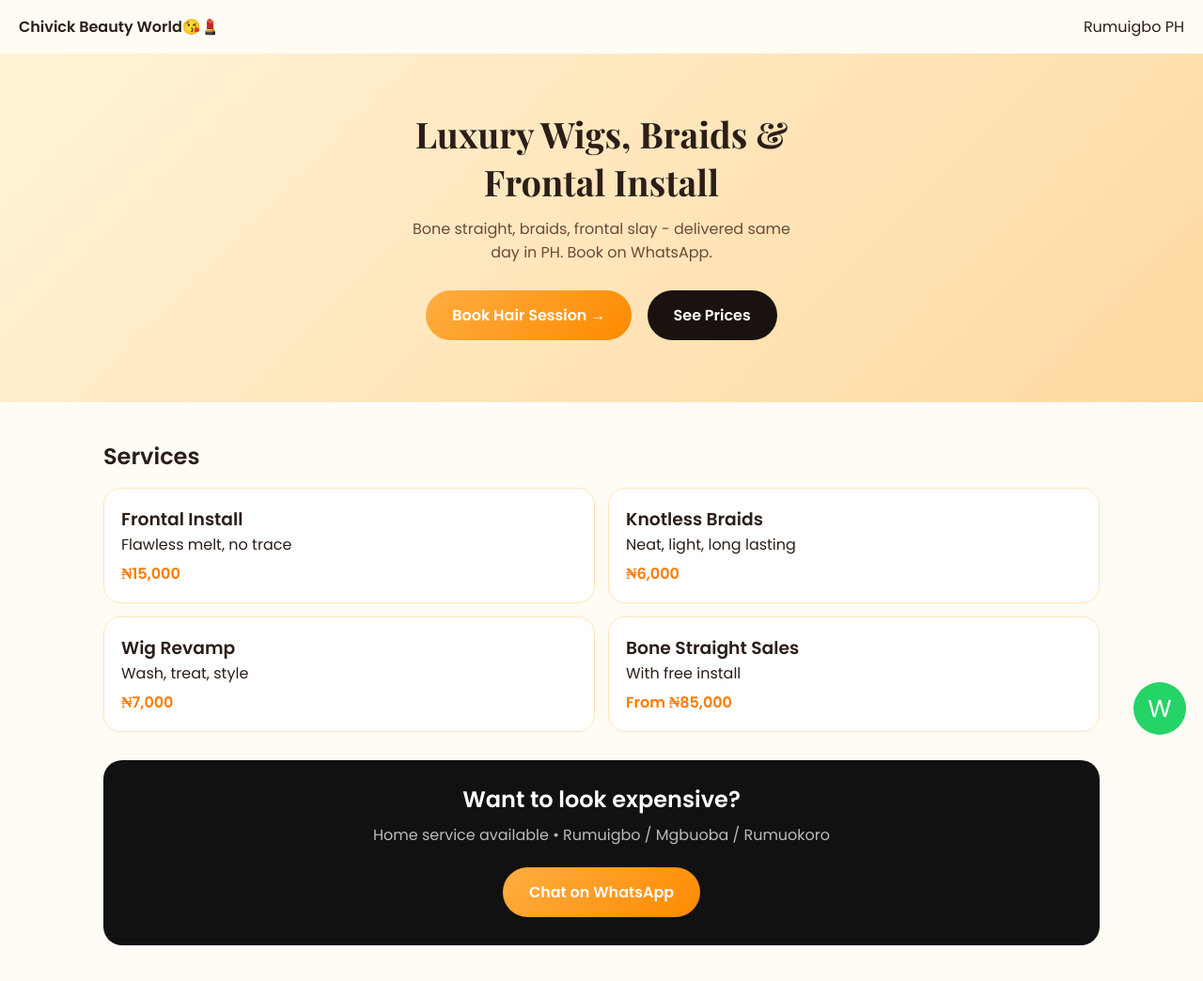
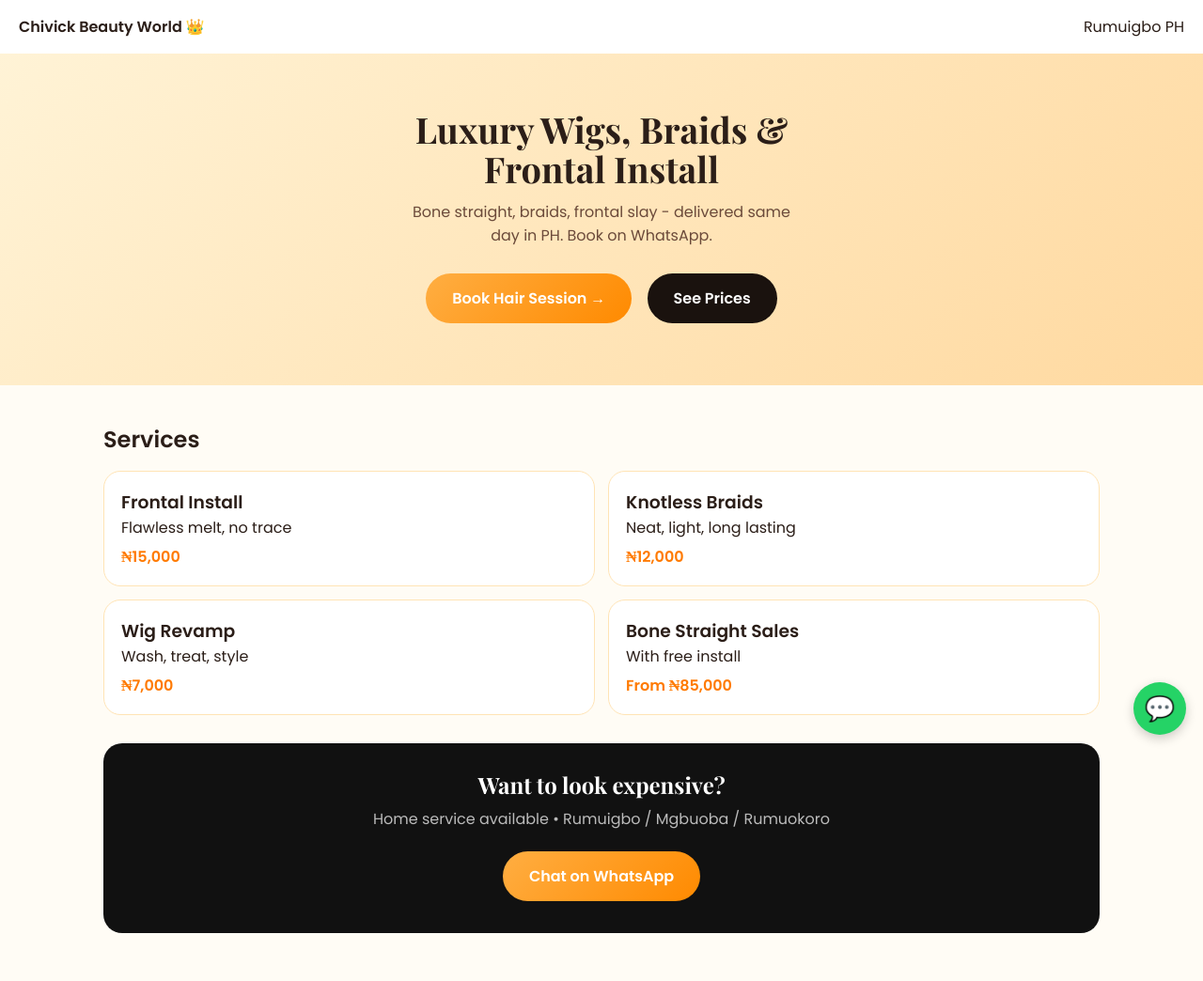
Before and after one commit to oscarkelvin054-coder/chivick-beauty-world, a plain HTML site: page index.html in a window 1280 px wide. Shown: the whole page at 94% size. Drawn offline with nearby package versions, Linux system fonts and the light colour scheme.

Commit message:
Update index.html

```diff
--- a/index.html
+++ b/index.html
@@ -13,30 +13,30 @@
 .grid{display:grid;grid-template-columns:1fr 1fr;gap:14px;margin-top:16px}
 .card{background:#fff;border:1px solid #ffe4b5;border-radius:18px;padding:18px}
 .price{font-weight:700;color:#ff7a00;margin-top:6px}
-.floating{position:fixed;bottom:18px;right:18px;background:#25D366;color:#fff;width:56px;height:56px;border-radius:50%;display:flex;align-items:center;justify-content:center;font-size:26px;text-decoration:none}
+.floating{position:fixed;bottom:18px;right:18px;background:#25D366;color:#fff;width:56px;height:56px;border-radius:50%;display:flex;align-items:center;justify-content:center;font-size:26px;text-decoration:none;box-shadow:0 4px 12px rgba(0,0,0,.2)}
 </style>
 </head>
 <body>
-<div style="display:flex;justify-content:space-between;padding:16px 20px"><b>Chivick Beauty World😘💄</b><span>Rumuigbo PH</span></div>
+<div style="display:flex;justify-content:space-between;padding:16px 20px;background:#fff;position:sticky;top:0"><b>Chivick Beauty World 👑</b><span>Rumuigbo PH</span></div>
 <div class="hero">
-<h1 style="font-family:'Playfair Display';font-size:38px">Luxury Wigs, Braids &<br>Frontal Install</h1>
+<h1 style="font-family:'Playfair Display';font-size:38px;line-height:1.1">Luxury Wigs, Braids &<br>Frontal Install</h1>
 <p style="max-width:420px;margin:12px auto 22px;color:#6b4a3a">Bone straight, braids, frontal slay - delivered same day in PH. Book on WhatsApp.</p>
-<a class="btn btn-gold" href="https://wa.me/c/2348152822390?text=Hi%20Ada%20I%20want%20to%20book%20hair">Book Hair Session →</a>
+<a class="btn btn-gold" href="https://wa.me/2348152822390?text=Hi%20Chivick%20Beauty%20World%20I%20want%20to%20book%20hair">Book Hair Session →</a>
 <a class="btn btn-dark" href="#prices">See Prices</a>
 </div>
 <div class="section" id="prices">
 <h2>Services</h2>
 <div class="grid">
 <div class="card"><h3>Frontal Install</h3><p>Flawless melt, no trace</p><div class="price">₦15,000</div></div>
-<div class="card"><h3>Knotless Braids</h3><p>Neat, light, long lasting</p><div class="price">₦6,000</div></div>
+<div class="card"><h3>Knotless Braids</h3><p>Neat, light, long lasting</p><div class="price">₦12,000</div></div>
 <div class="card"><h3>Wig Revamp</h3><p>Wash, treat, style</p><div class="price">₦7,000</div></div>
 <div class="card"><h3>Bone Straight Sales</h3><p>With free install</p><div class="price">From ₦85,000</div></div>
 </div>
-<div style="background:#111;color:#fff;border-radius:20px;padding:24px;margin-top:30px;text-align:center">
-<h2>Want to look expensive?</h2><p style="color:#bbb;margin:8px 0 16px">Home service available • Rumuigbo / Mgbuoba / Rumuokoro</p>
-<a class="btn btn-gold" href="https://wa.me/c/2348152822390">Chat on WhatsApp</a>
+<div style="background:#111;color:#fff;border-radius:20px;padding:28px;margin-top:30px;text-align:center">
+<h2 style="font-family:'Playfair Display'">Want to look expensive?</h2><p style="color:#bbb;margin:8px 0 16px">Home service available • Rumuigbo / Mgbuoba / Rumuokoro</p>
+<a class="btn btn-gold" href="https://wa.me/2348152822390?text=Hi%20I%20want%20to%20look%20expensive">Chat on WhatsApp</a>
 </div>
 </div>
-<a class="floating" href="https://wa.me/c/2348152822390">W</a>
+<a class="floating" href="https://wa.me/2348152822390?text=Hi%20Chivick">💬</a>
 </body>
 </html>
```
